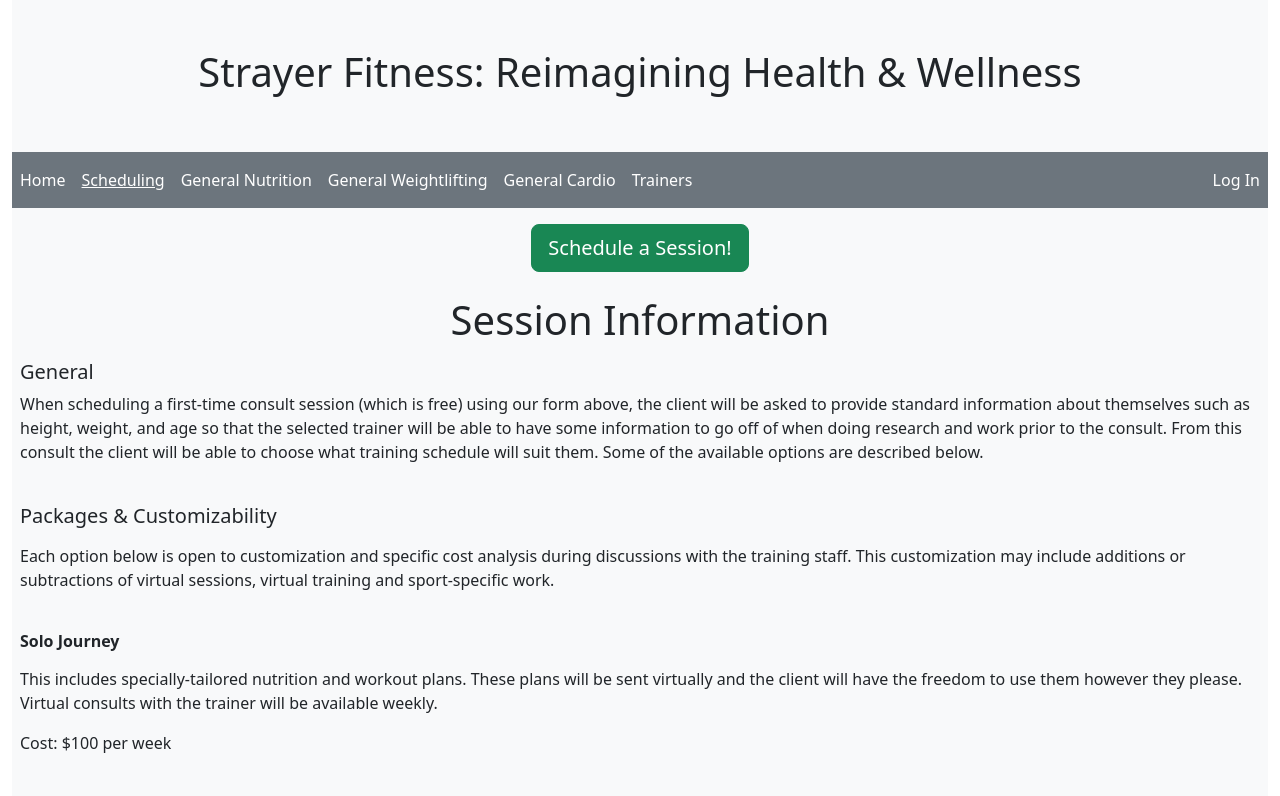
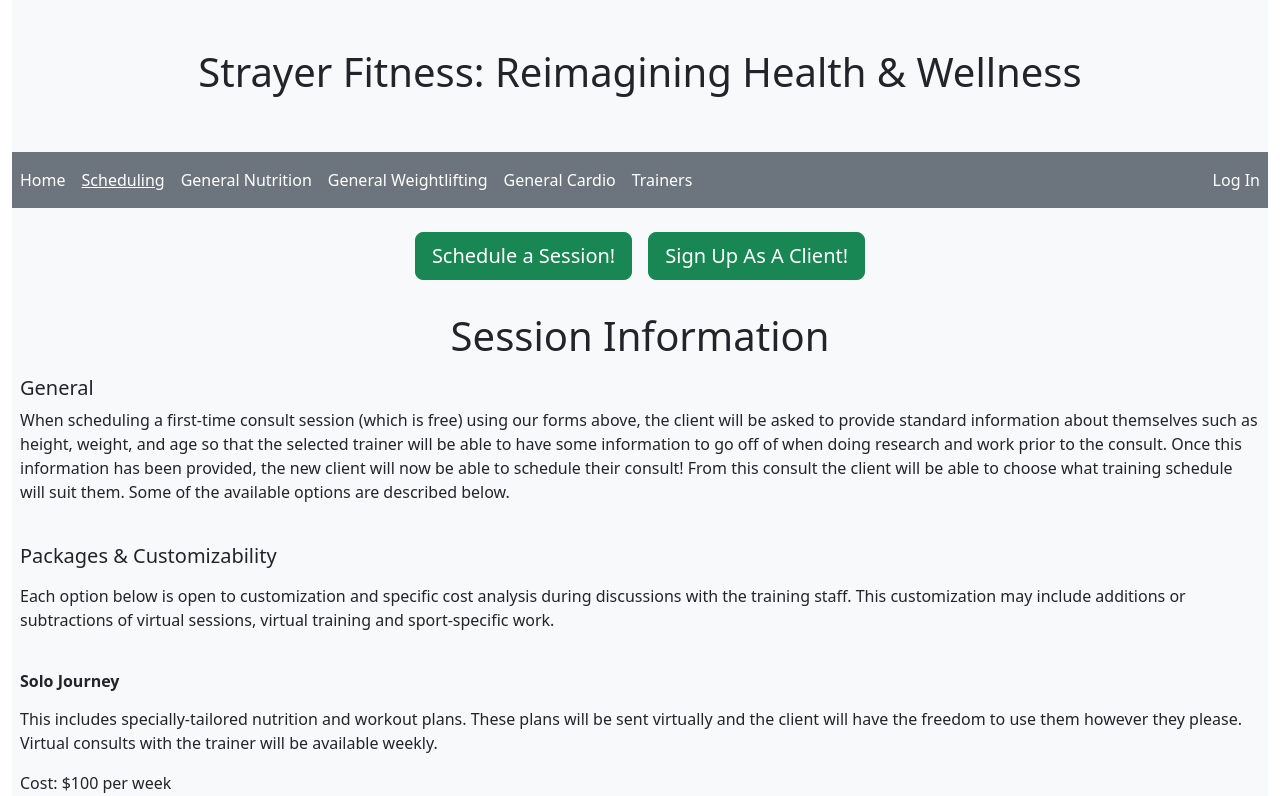
Before and after one commit to KKSmith125/csci-461-2025-kaylee-strayer, a React (Vite) app in the folder ui/: page /Scheduling in a window 1280 px wide. Shown: the top 796 px of the page. Built offline with nearby package versions, Linux system fonts and the light colour scheme; no server answers.

Commit message:
New client addition fix

```diff
--- a/ui/src/components/Scheduling.jsx
+++ b/ui/src/components/Scheduling.jsx
@@ -1,5 +1,5 @@
 //Includes session scheduling form and session options/other information
-import {Col, Row, Container, Button} from 'react-bootstrap';
+import {Button} from 'react-bootstrap';
 import {Link} from 'react-router-dom';
 
 function Scheduling () {
@@ -7,17 +7,21 @@ function Scheduling () {
     <>
       <div className='text-center'>
         <Link to='/sessions/new'>
-          <Button variant='success' size='lg'>Schedule a Session!</Button>
+          <Button className='m-2' variant='success' size='lg'>Schedule a Session!</Button>
+        </Link>
+        <Link to='/clients/new'>
+          <Button className='m-2' variant='success' size='lg'>Sign Up As A Client!</Button>
         </Link>
       </div>
 
       <h1 className='display-6 text-center pt-4 pb-2'>Session Information</h1>
       <h5>General</h5>
       <p>
-        When scheduling a first-time consult session (which is free) using our form above,
+        When scheduling a first-time consult session (which is free) using our forms above,
         the client will be asked to provide standard information about themselves such as height, weight,
         and age so that the selected trainer will be able to have some information to go off of
-        when doing research and work prior to the consult. From this consult the client will be able to
+        when doing research and work prior to the consult. Once this information has been provided, the new client
+        will now be able to schedule their consult! From this consult the client will be able to
         choose what training schedule will suit them. Some of the available options are described below.
       </p>
 
--- a/ui/src/components/clients/ClientForm.jsx
+++ b/ui/src/components/clients/ClientForm.jsx
@@ -24,7 +24,7 @@ const ClientForm = ({client}) => {
 
     apiCall
       .then(response => {
-        navigate('/clients', {state: {alert: {message: 'Client saved successfully!', variant: 'success'}}});
+        navigate('/Scheduling', {state: {alert: {message: 'Client saved successfully!', variant: 'success'}}});
       })
       .catch ((error) => {
         if (error.response.status === 422) {
--- a/ui/src/components/clients/NewClient.jsx
+++ b/ui/src/components/clients/NewClient.jsx
@@ -4,7 +4,7 @@ const NewClient = () => {
   return (
     <>
       <h3 className='pb-3'>New Client</h3>
-      <CategoryFrom />
+      <ClientForm />
     </>
   );
 }
```
Also changed, not shown: 1 other file (tests, documents, lock files or other folders).
